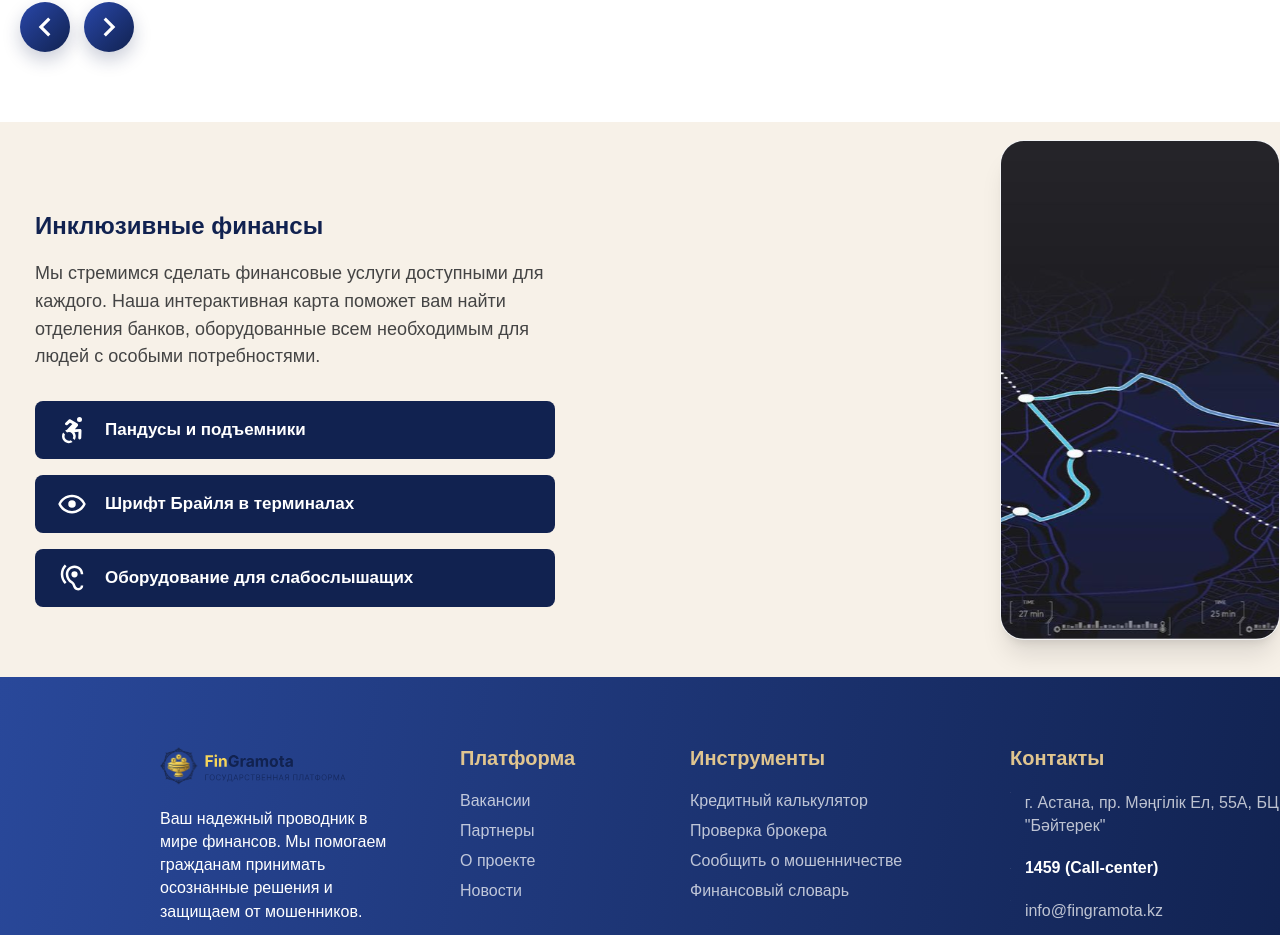
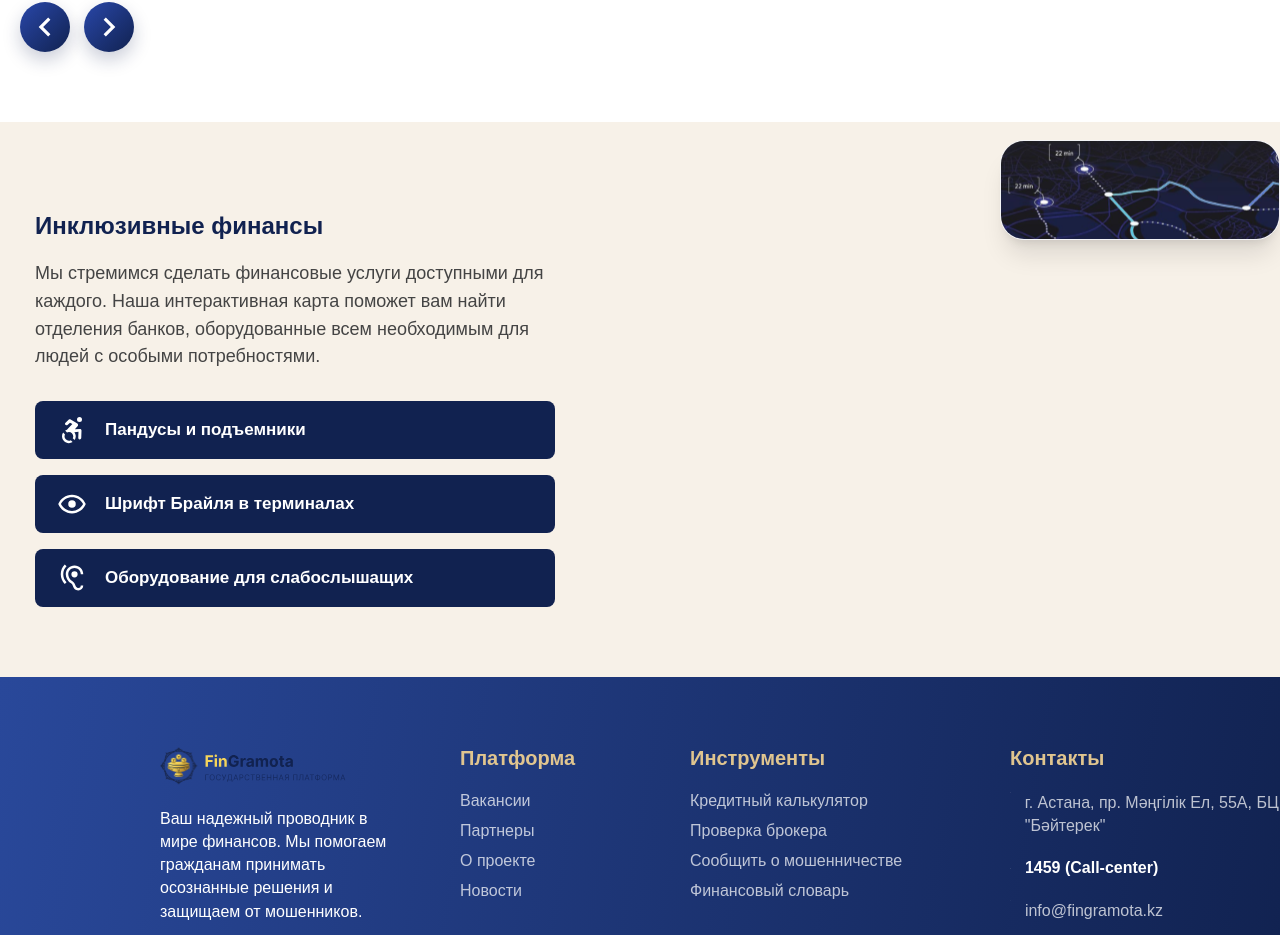
Before and after one commit to jezqwx/arrfr, a React (Vite) app: page /home in a window 1280 px wide. Shown: the part 3519-4454 px from the top of the page. Built offline with nearby package versions, Linux system fonts and the light colour scheme; no server answers.

Commit message:
fix gamified page

```diff
--- a/src/pages/GamifiedPage.css
+++ b/src/pages/GamifiedPage.css
@@ -247,7 +247,7 @@
   position: absolute;
   top: 18px;
   width: 280px;
-  min-height: 88px;
+  max-height: 100px;
   border-radius: 24px;
   border: 1.177px solid #f3f4f6;
   background: #ffffff;
```
